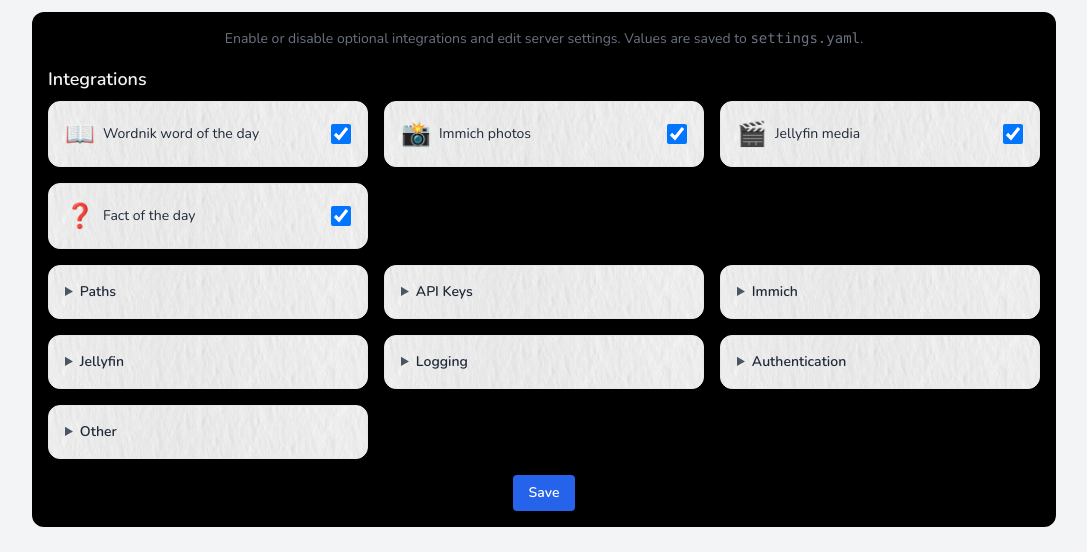
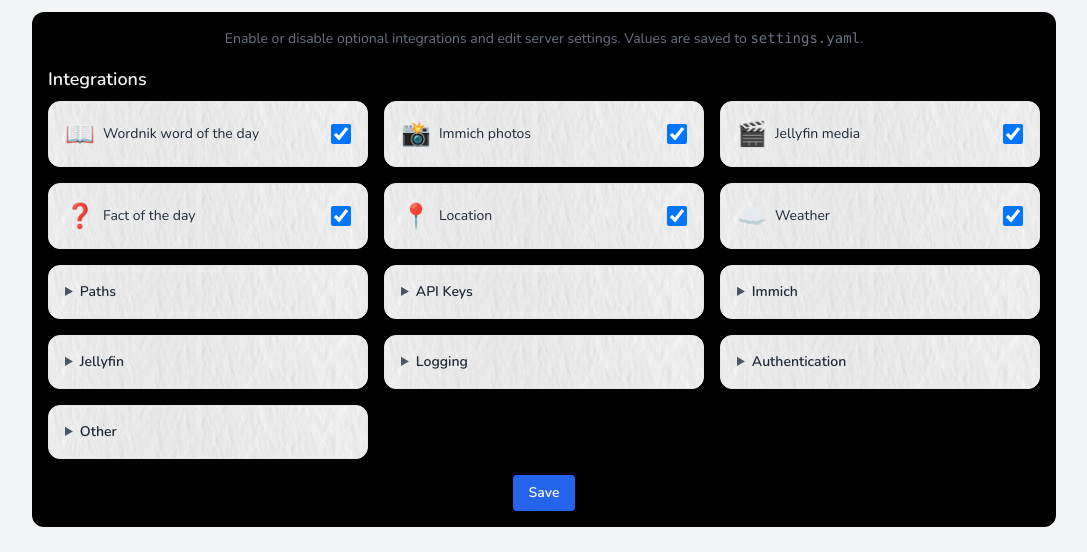
Before and after one commit to EoghannIrving/echo_journal, a FastAPI app: page /settings in a window 1280 px wide. Shown: the part 88-640 px from the top of the page, without its empty margins (96-1183 px from the left). Run offline with FastAPI, Linux system fonts and the light colour scheme.

Commit message:
Add location and weather integration toggles

```diff
--- a/settings.example.yaml
+++ b/settings.example.yaml
@@ -15,3 +15,5 @@
 JELLYFIN_API_KEY: your-jellyfin-api-key
 JELLYFIN_USER_ID: your-jellyfin-user-id
 NOMINATIM_USER_AGENT: EchoJournal/1.0 (you@example.com)
+INTEGRATION_LOCATION: true
+INTEGRATION_WEATHER: true
--- a/src/echo_journal/main.py
+++ b/src/echo_journal/main.py
@@ -345,6 +345,8 @@
         "immich": settings.get("INTEGRATION_IMMICH", "true").lower() != "false",
         "jellyfin": settings.get("INTEGRATION_JELLYFIN", "true").lower() != "false",
         "fact": settings.get("INTEGRATION_FACT", "true").lower() != "false",
+        "location": settings.get("INTEGRATION_LOCATION", "true").lower() != "false",
+        "weather": settings.get("INTEGRATION_WEATHER", "true").lower() != "false",
     }
     integrations["ai"] = bool(config.OPENAI_API_KEY)
     if templates is None:
--- a/templates/settings.html
+++ b/templates/settings.html
@@ -61,6 +61,30 @@
             type="checkbox"
             id="integration-fact"
             aria-labelledby="integration-fact-label"
+            class="h-5 w-5"
+          />
+        </div>
+        <div class="meta-card flex items-center justify-between gap-4">
+          <label for="integration-location" class="flex items-center gap-2 cursor-pointer">
+            <span class="text-2xl">📍</span>
+            <span id="integration-location-label" class="text-sm">Location</span>
+          </label>
+          <input
+            type="checkbox"
+            id="integration-location"
+            aria-labelledby="integration-location-label"
+            class="h-5 w-5"
+          />
+        </div>
+        <div class="meta-card flex items-center justify-between gap-4">
+          <label for="integration-weather" class="flex items-center gap-2 cursor-pointer">
+            <span class="text-2xl">☁️</span>
+            <span id="integration-weather-label" class="text-sm">Weather</span>
+          </label>
+          <input
+            type="checkbox"
+            id="integration-weather"
+            aria-labelledby="integration-weather-label"
             class="h-5 w-5"
           />
         </div>
@@ -137,6 +161,8 @@
         immich: 'INTEGRATION_IMMICH',
         jellyfin: 'INTEGRATION_JELLYFIN',
         fact: 'INTEGRATION_FACT',
+        location: 'INTEGRATION_LOCATION',
+        weather: 'INTEGRATION_WEATHER',
       };
     const envSettingCategories = {
       Paths: [
```
Also changed, not shown: docs/configuration.md (+2 -0 lines), src/echo_journal/weather_utils.py (+7 -6 lines), static/echo_journal.js (+27 -4 lines), templates/echo_journal.html (+15 -1 lines), tests/test_endpoints.py (+38 -0 lines), tests/test_weather_utils.py (+36 -0 lines), README.md.
